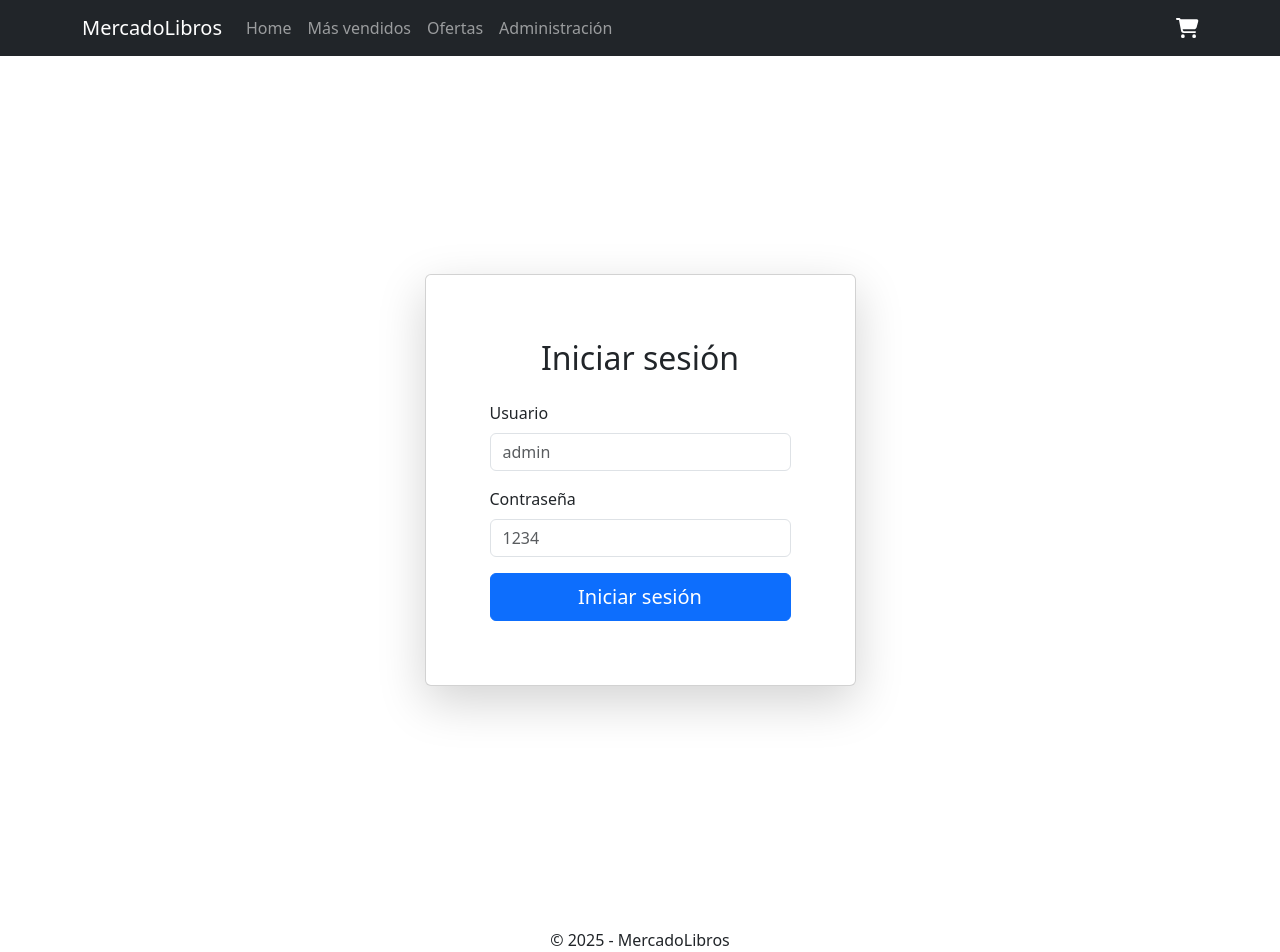
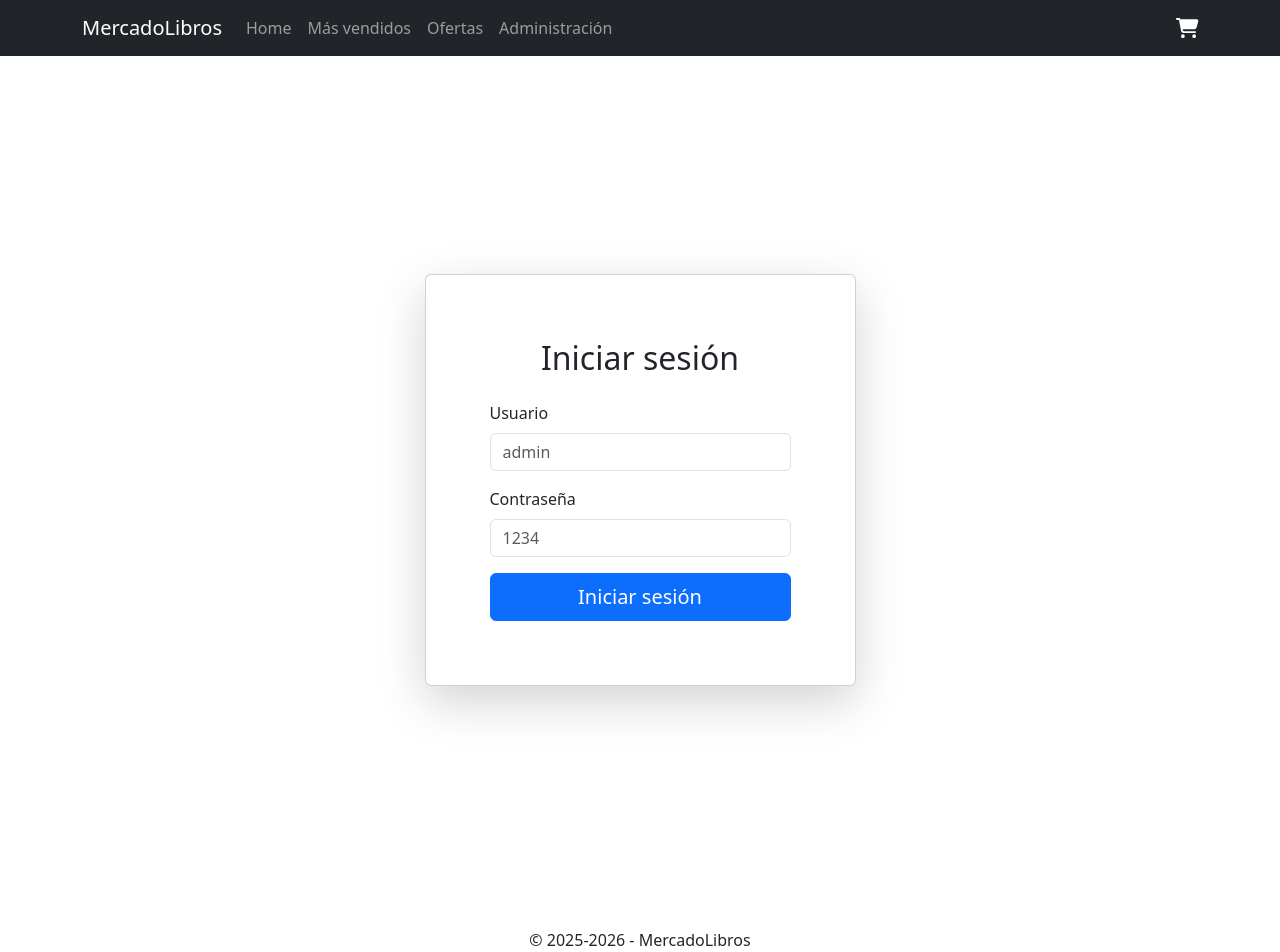
Before and after one commit to agusbattista/mercadolibros-react, a React (Vite) app: page /login in a window 1280 px wide. Shown: the top 952 px of the page. Built offline with nearby package versions, Linux system fonts and the light colour scheme; no server answers.

Commit message:
chore: actualiza copyright a 2025-2026

```diff
--- a/src/components/Footer.jsx
+++ b/src/components/Footer.jsx
@@ -1,7 +1,7 @@
 function Footer() {
   return (
     <footer className="d-flex justify-content-center mt-4">
-      <p>&copy; 2025 - MercadoLibros</p>
+      <p>&copy; 2025-2026 - MercadoLibros</p>
     </footer>
   );
 }
```
